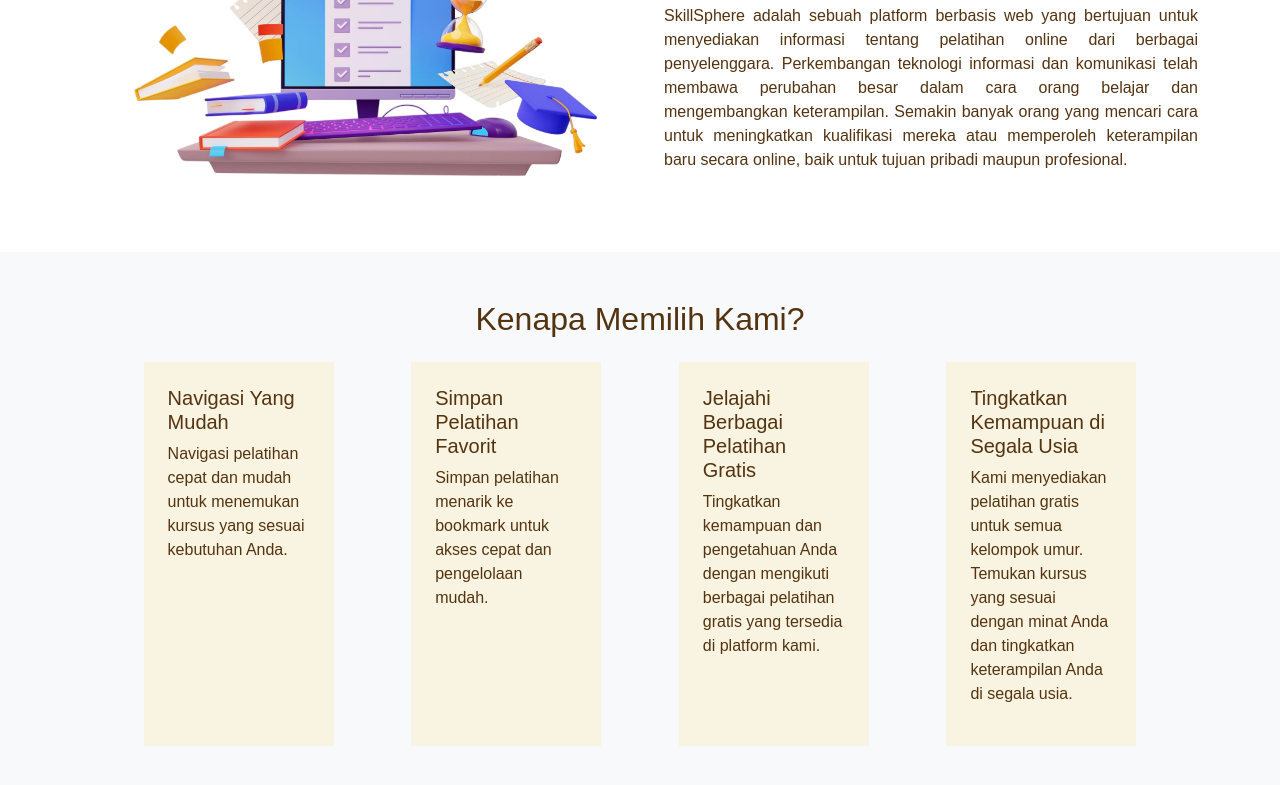
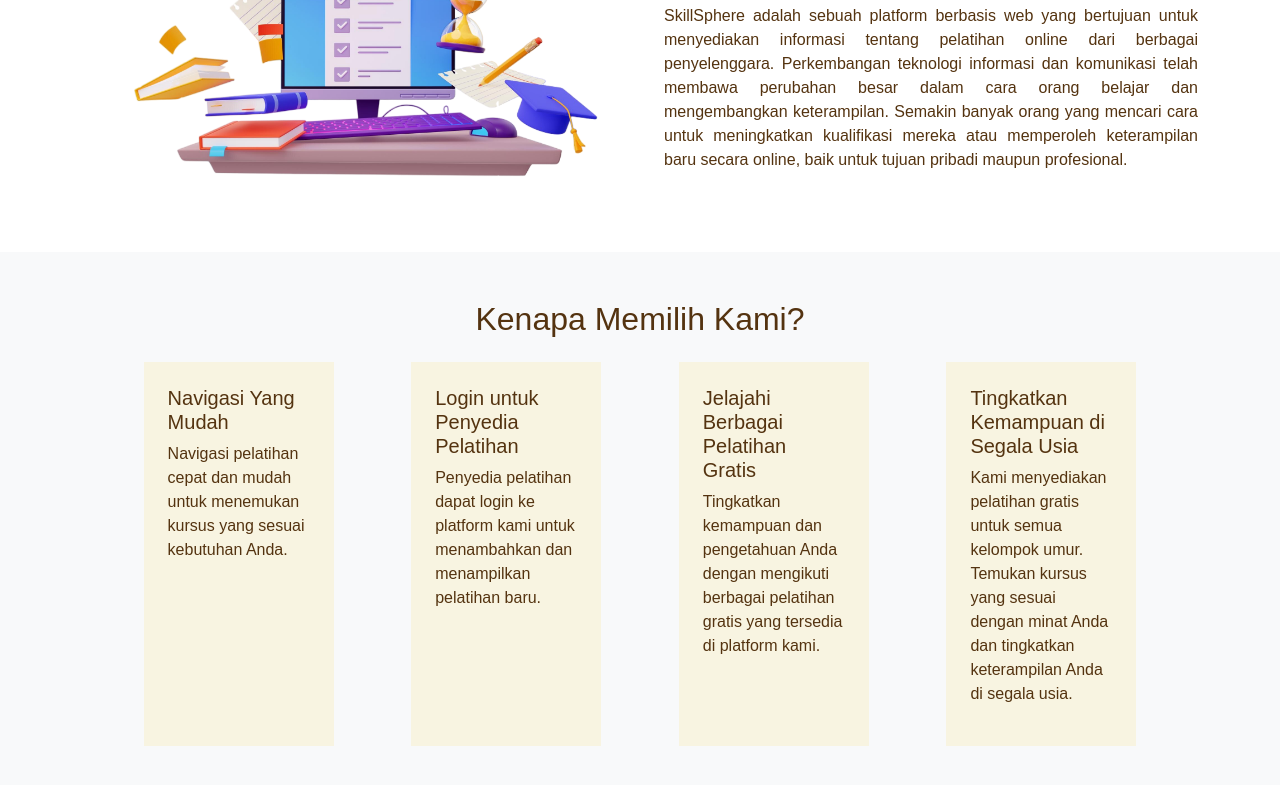
Before and after one commit to yoaneyatalathov/SkillSphere, a plain HTML site: page index.html in a window 1280 px wide. Shown: the part 473-1258 px from the top of the page. Drawn offline with nearby package versions, Linux system fonts and the light colour scheme.

Commit message:
mengubah deskripsi layanan dari Simpan Pelatihan Favorit menjadi mengubah deskripsi layanan dari Simpan Pelatihan Favorit menjadi

```diff
--- a/index.html
+++ b/index.html
@@ -130,10 +130,9 @@
             </p>
           </div>
           <div class="col-md-2 bgc-1 p-4">
-            <h5>Simpan Pelatihan Favorit</h5>
+            <h5>Login untuk Penyedia Pelatihan</h5>
             <p class="">
-              Simpan pelatihan menarik ke bookmark untuk akses cepat dan
-              pengelolaan mudah.
+              Penyedia pelatihan dapat login ke platform kami untuk menambahkan dan menampilkan pelatihan baru.
             </p>
           </div>
           <div class="col-md-2 bgc-1 p-4">
```
